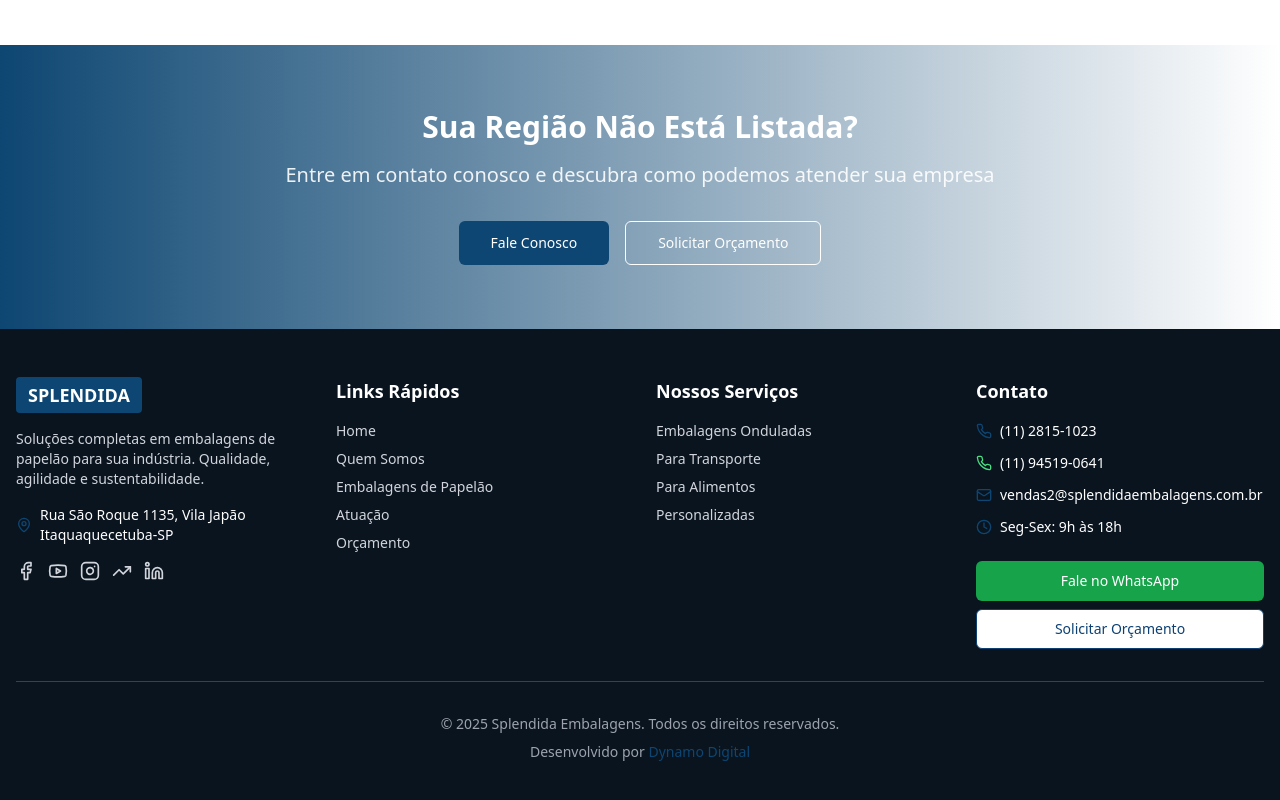
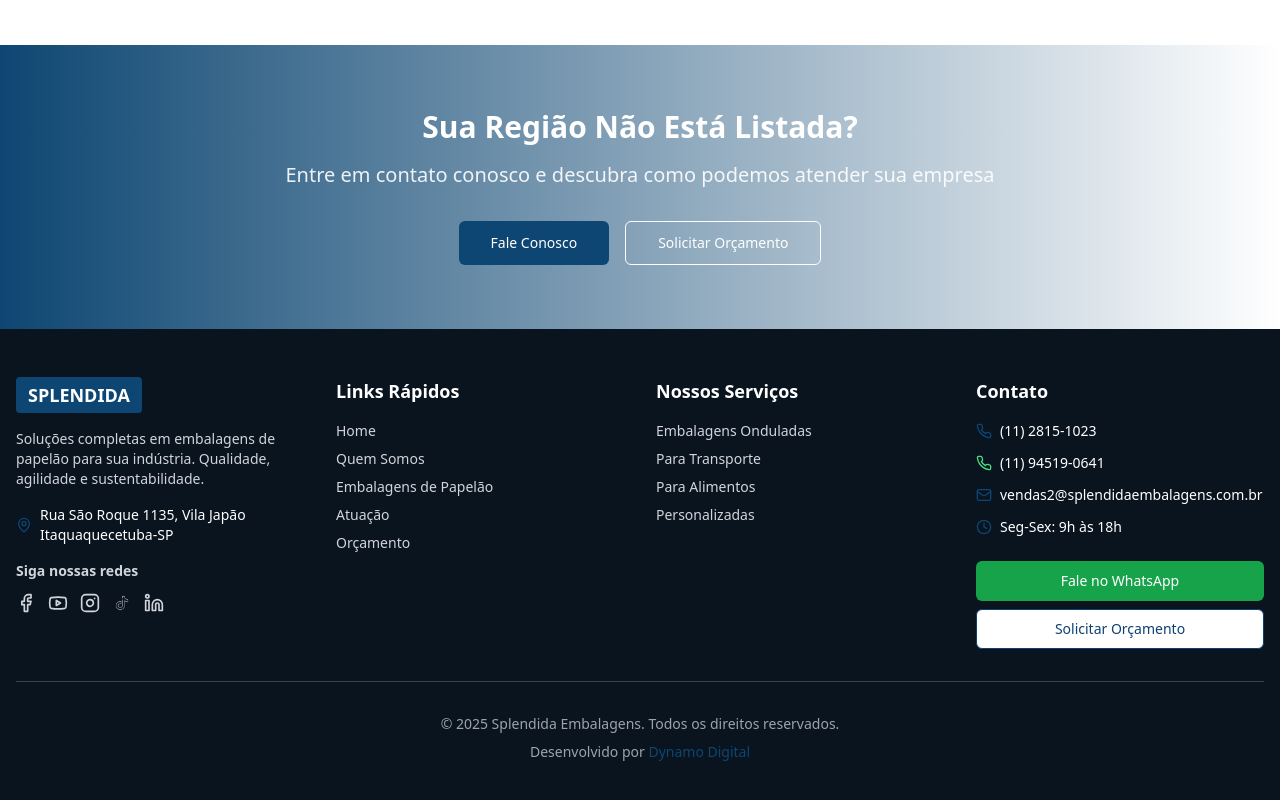
Before and after one commit to petrosinoo/splendida-reimagined-packaging, a React (Vite) app: page /atuacao in a window 1280 px wide. Shown: the part 2153-2953 px from the top of the page. Built offline with nearby package versions, Linux system fonts and the light colour scheme.

Commit message:
Atualizar rodapé com redes sociais
Ajusta o logo do TikTok no rodapé para padronizar o tamanho com os outros ícones de redes sociais e adiciona o texto "Siga nossas redes" acima dos ícones.

```diff
--- a/src/components/Footer.tsx
+++ b/src/components/Footer.tsx
@@ -1,6 +1,6 @@
 import React from 'react';
 import { Link } from 'react-router-dom';
-import { Phone, Mail, MapPin, Clock, Facebook, Youtube, Instagram, TrendingUp, Linkedin } from 'lucide-react';
+import { Phone, Mail, MapPin, Clock, Facebook, Youtube, Instagram, Linkedin } from 'lucide-react';
 import { Button } from '@/components/ui/button';
 
 const Footer = () => {
@@ -28,6 +28,7 @@ const Footer = () => {
 
             {/* Social Media */}
             <div className="mt-4">
+              <h4 className="text-sm font-semibold text-gray-300 mb-3">Siga nossas redes</h4>
               <div className="flex space-x-3">
                 <a
                   href="https://www.facebook.com/splendidaembalagens"
@@ -63,7 +64,11 @@ const Footer = () => {
                   className="text-gray-300 hover:text-black transition-colors"
                   title="TikTok"
                 >
-                  <TrendingUp className="h-5 w-5" />
+                  <img
+                    src="/lovable-uploads/a108eea1-b4e5-4a4e-a1bd-1e6cc2aa4112.png"
+                    alt="TikTok"
+                    className="h-5 w-5 filter brightness-0 invert opacity-75 hover:opacity-100 transition-opacity"
+                  />
                 </a>
                 <a
                   href="https://www.linkedin.com/company/caixas-de-papel-o-splendida-embalagens/"
```
Also changed, not shown: public/lovable-uploads/a108eea1-b4e5-4a4e-a1bd-1e6cc2aa4112.png (added).
